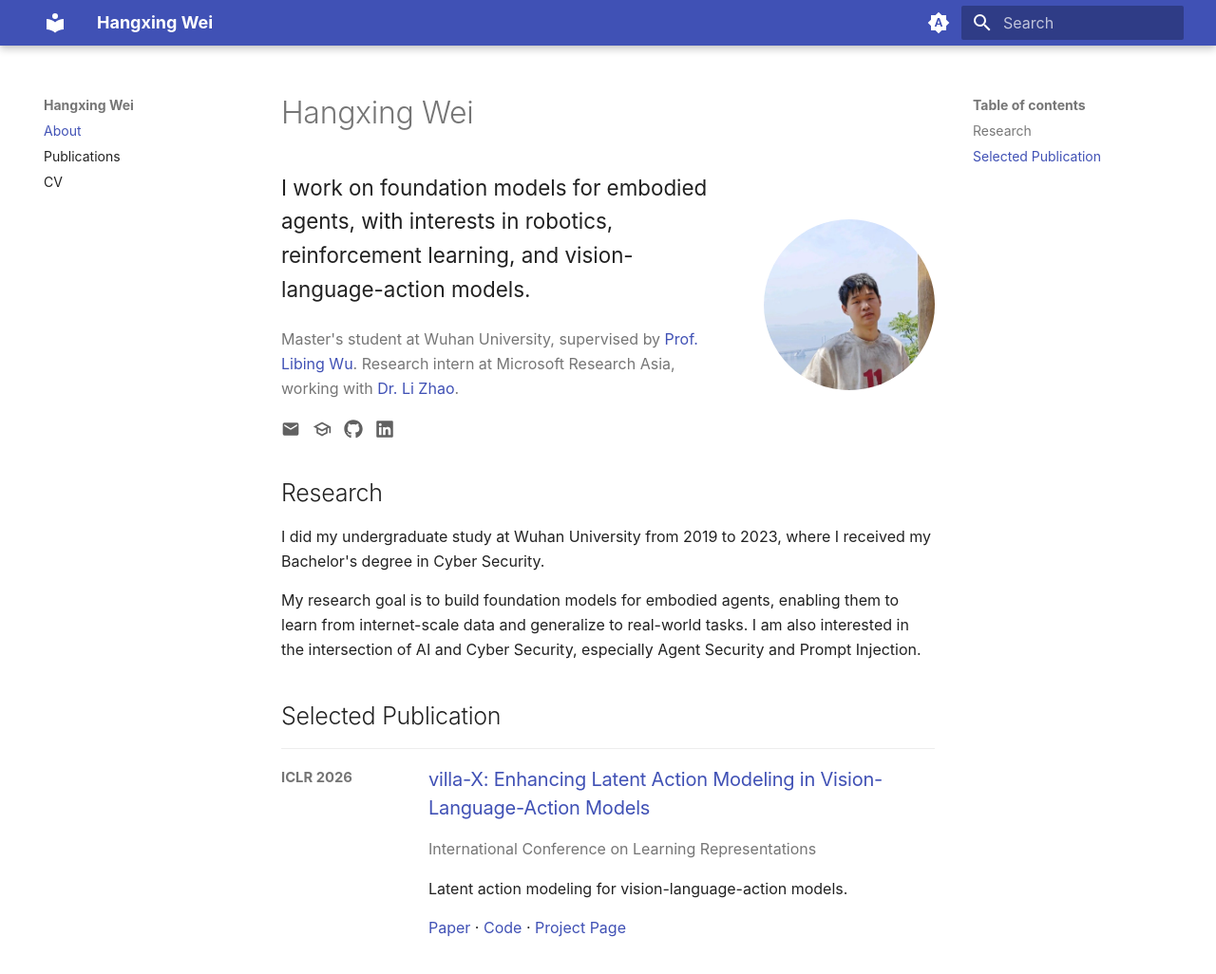
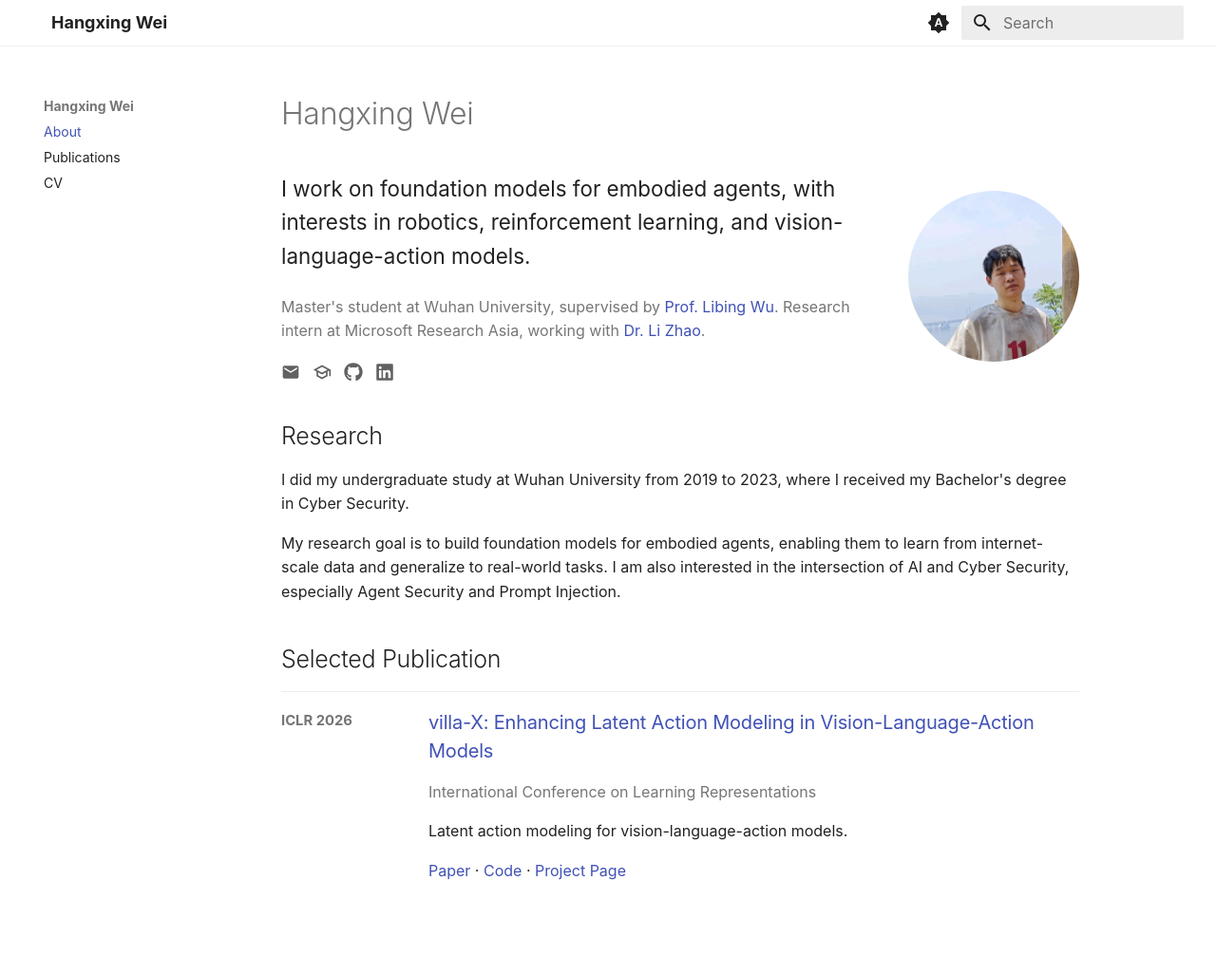
Before and after one commit to HSPK/hspk.github.io, an MkDocs documentation site: the page built from docs/index.md, in a window 1280 px wide and 1048 px high. Shown: the top 1026 px of the window at 95% size. Built offline with MkDocs 1.6.1 and Material for MkDocs 9.7.7, drawn with Linux system fonts in a browser that asks for light colours.

Commit message:
Refine academic site navigation
Co-authored-by: Copilot <223556219+Copilot@users.noreply.github.com>

```diff
--- a/docs/assets/stylesheets/common.css
+++ b/docs/assets/stylesheets/common.css
@@ -1,5 +1,18 @@
 .md-footer-meta {
   display: none;
+}
+
+.md-header {
+  border-bottom: 1px solid var(--md-default-fg-color--lightest);
+  box-shadow: none;
+}
+
+.md-header__button.md-logo {
+  display: none;
+}
+
+.md-content__inner {
+  max-width: 42rem;
 }
 
 .muted,
--- a/docs/index.md
+++ b/docs/index.md
@@ -1,3 +1,15 @@
+---
+hide:
+  - toc
+---
+
+<style>
+  .md-sidebar--secondary,
+  .md-nav--primary .md-nav--secondary {
+    display: none;
+  }
+</style>
+
 # Hangxing Wei
 
 <div class="intro">
--- a/mkdocs.yml
+++ b/mkdocs.yml
@@ -11,14 +11,14 @@ theme:
     - navigation.top
   palette:
     - media: "(prefers-color-scheme)"
-      primary: indigo
+      primary: white
       accent: indigo
       toggle:
         icon: material/brightness-auto
         name: Follow system theme
     - media: "(prefers-color-scheme: light)"
       scheme: default
-      primary: indigo
+      primary: white
       accent: indigo
       toggle:
         icon: material/brightness-7
```
